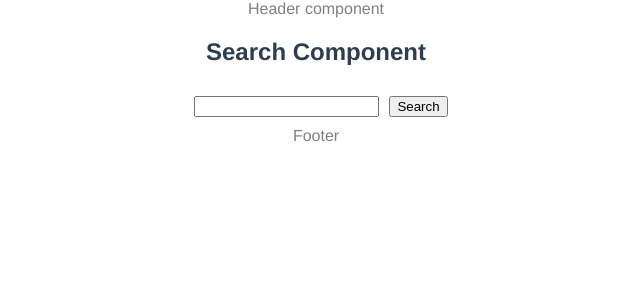
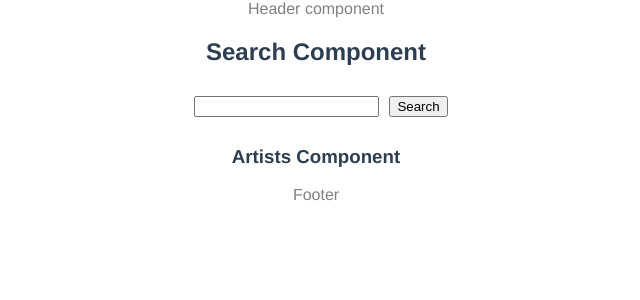
Before and after one commit to MariahAdams/artist-search-TA, a React app: page / in a window 1280 px wide. Shown: the top 300 px of the page, without its empty margins (324-964 px from the left). Built offline with nearby package versions, Linux system fonts and the light colour scheme.

Commit message:
wiring up artists component

```diff
--- /dev/null
+++ b/src/components/artists/Artists.js
@@ -0,0 +1,13 @@
+import React, { Component } from 'react';
+
+class Artists extends Component {
+
+  render() {
+
+    return (
+      <h3>Artists Component</h3>
+    );
+  }
+}
+
+export default Artists;
--- a/src/components/search/Search.js
+++ b/src/components/search/Search.js
@@ -1,4 +1,5 @@
 import React, { Component } from 'react';
+import Artists from '../artists/Artists';
 import { getArtists } from '../../services/artistApi';
 import styles from './Search.css';
 
@@ -33,6 +34,7 @@ class Search extends Component {
           <input type="text" name="query" value={query} onChange={this.handleChange}></input>
           <button onClick={this.handleSearch}>Search</button>
         </div>
+        <Artists />
       </>
     );
   }
```
